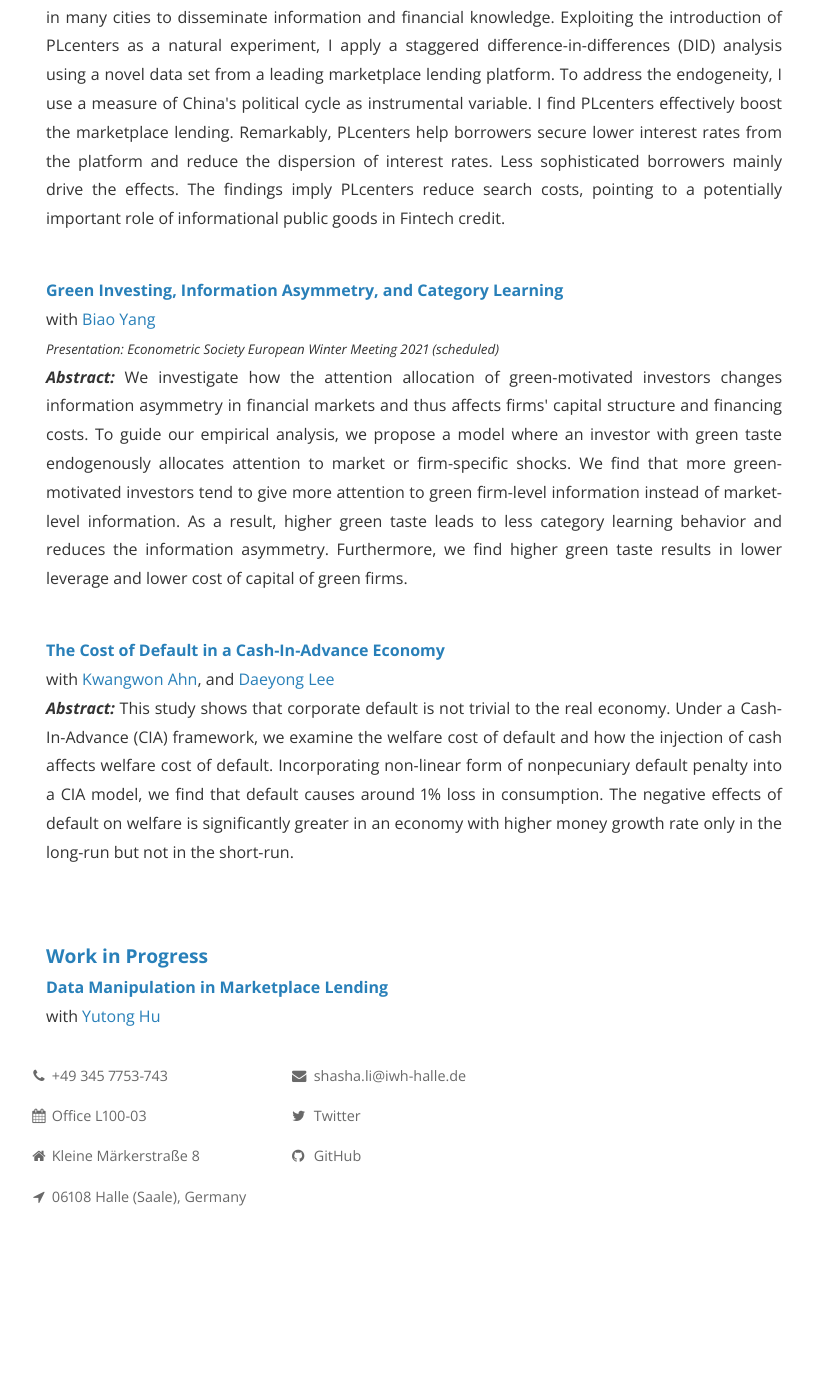
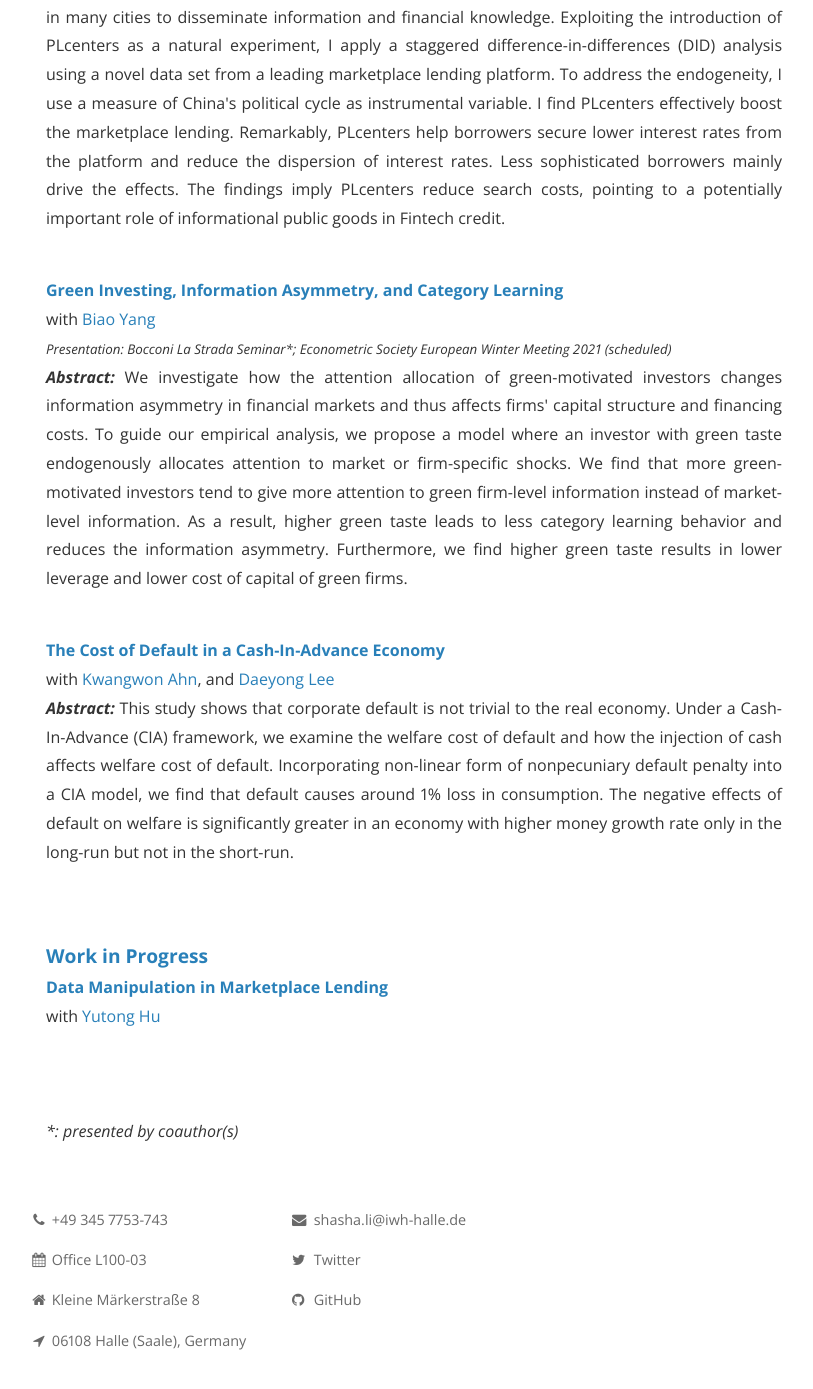
Before and after one commit to shasha-li/shasha-li.github.io, a Jekyll site: the page built from research.html, in a window 1280 px wide and 1400 px high, scrolled down 482 px. Shown: the top 1389 px of the window, without its empty margins (226-1039 px from the left). Built offline with Jekyll 4.4.1, drawn with Linux system fonts in a browser that asks for light colours; nearby versions of some CDN libraries; comment, search, counter and statistics services are not loaded; a style sheet for code colours, icons or effects is not loaded; before the commit the page ends 1738 px from its top, so only the background shows below that.

Commit message:
Update research.html

```diff
--- a/research.html
+++ b/research.html
@@ -20,7 +20,7 @@ permalink: /research/
 
 <strong><a href="https://shasha-li.github.io/content/Green.pdf">Green Investing, Information Asymmetry, and Category Learning</a></strong>
 <br>with <a href="https://app.scholarsite.io/biao-yang">Biao Yang</a><br>
-<em><small>Presentation: Econometric Society European Winter Meeting 2021 (scheduled)</small></em>
+<em><small>Presentation: Bocconi La Strada Seminar*; Econometric Society European Winter Meeting 2021 (scheduled)</small></em>
 <p style="text-align:justify"><b><i>Abstract: </i>
   </b> We investigate how the attention allocation of green-motivated investors changes information asymmetry in financial markets and
   thus affects firms' capital structure and financing costs. To guide our empirical analysis, we propose a model where an investor with
@@ -46,3 +46,10 @@ economy with higher money growth rate only in the long-run but not in the short-
 
 <strong><a>Data Manipulation in Marketplace Lending</a></strong>
 <br>with <a>Yutong Hu</a><br>
+
+<br>
+<br>
+<br>
+<i>*: presented by coauthor(s)</i>
+<br>
+<br>
```
